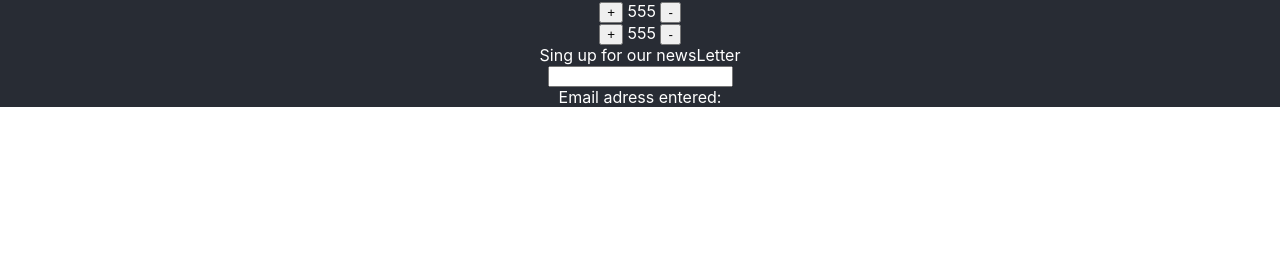
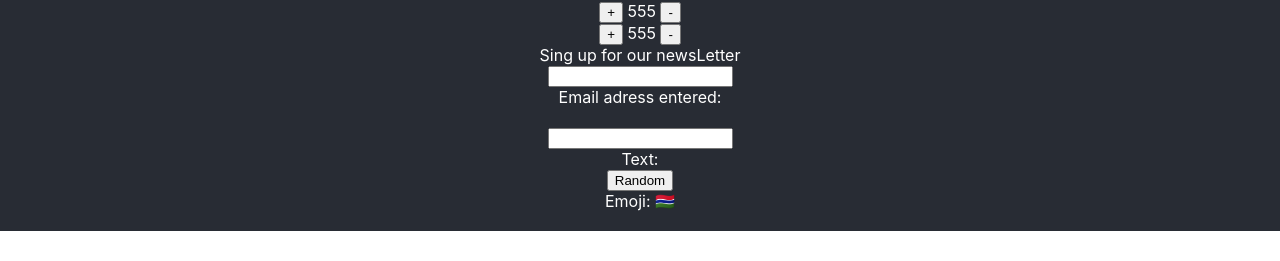
Before and after one commit to OleksiiPro1/react-site--test-, a React (Create React App) app: page / in a window 1280 px wide. Shown: the part 516-777 px from the top of the page. Built offline with nearby package versions, Linux system fonts and the light colour scheme.

Commit message:
input, emoji

```diff
--- a/package.json
+++ b/package.json
@@ -6,6 +6,7 @@
     "@testing-library/jest-dom": "^5.14.1",
     "@testing-library/react": "^13.0.0",
     "@testing-library/user-event": "^13.2.1",
+    "node-emoji": "^1.11.0",
     "react": "^18.2.0",
     "react-dom": "^18.2.0",
     "react-scripts": "5.0.1",
--- a/src/App.js
+++ b/src/App.js
@@ -1,5 +1,31 @@
 import './App.css';
+import nodeEmoji from 'node-emoji';
 import { useState } from 'react';
+
+function RadomEmoji(){
+  const [emoji, setEmoji] = useState(nodeEmoji.random().emoji);
+  return(
+  <div>
+   <button onClick={() => setEmoji(nodeEmoji.random().emoji)}>Random</button>
+   <br />
+   Emoji: {emoji}
+  </div>
+)
+}
+
+function EventHundlers() {
+  const [text, setText] = useState('');
+  return(
+  <>
+    <input
+    value={text}
+    onChange={(event) => setText(event.currentTarget.value)}
+    />
+    <br />
+    Text: {text}
+  </>
+  )
+}
 
 function Form(){
   const [email, setEmail] = useState('');
@@ -63,9 +89,13 @@
 <Counter />
 <br />
 <Counter />
-
+<br />
 <Form />
-
+<br />
+<EventHundlers />
+<br />
+< RadomEmoji />
+<br />
 
       </header>
     </div>
```
Also changed, not shown: 1 other file (tests, documents, lock files or other folders).
